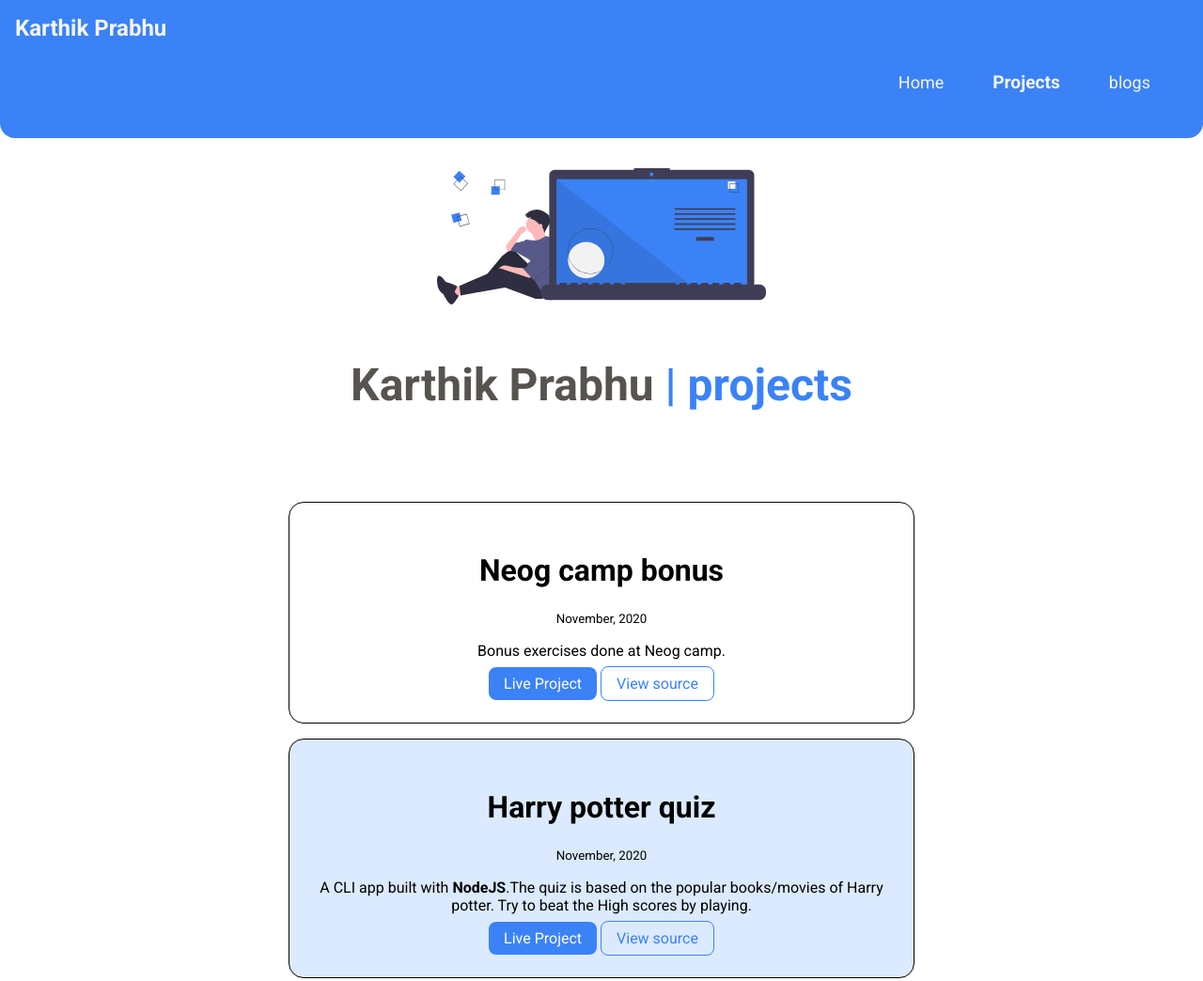
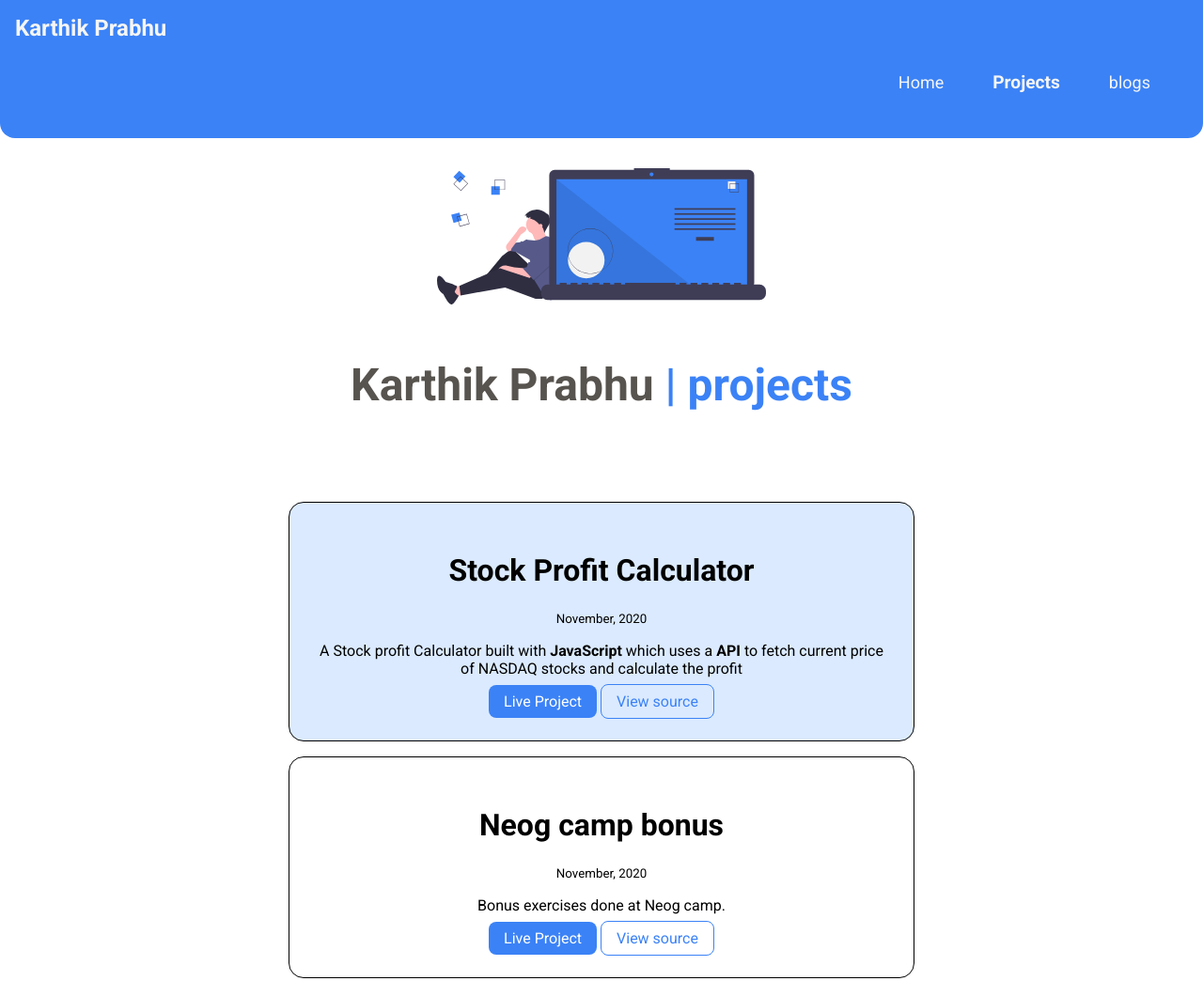
Before and after one commit to Karthik-Prabhu-kp/KarthikPrabhu-site, a plain HTML site: page projects.html in a window 1280 px wide. Shown: the top 1044 px of the page at 94% size. Drawn offline with Linux system fonts and the light colour scheme.

Commit message:
Update projects.html
added project

```diff
--- a/projects.html
+++ b/projects.html
@@ -30,6 +30,19 @@
     </header>
 
     <ul class="list-non-bullet">
+
+        <li>
+            <div class="container container-centre section ow box ">
+                <h1>Stock Profit Calculator</h1>
+            <small>November, 2020</small>
+            <p>A Stock profit Calculator built with <strong>JavaScript</strong> which uses a <strong>API</strong> to fetch current price of NASDAQ stocks and calculate the profit </p>
+
+            <a class="link link-primary" href="https://stock-profit-calculator.netlify.app/">Live Project</a>
+            <a class="link link-secondary"href="https://github.com/Karthik-Prabhu-kp/Stock-profit-calculator">View source</a>
+
+            </div>
+
+        </li>
 
         <li>
             <div class="container container-centre section box ">
```
